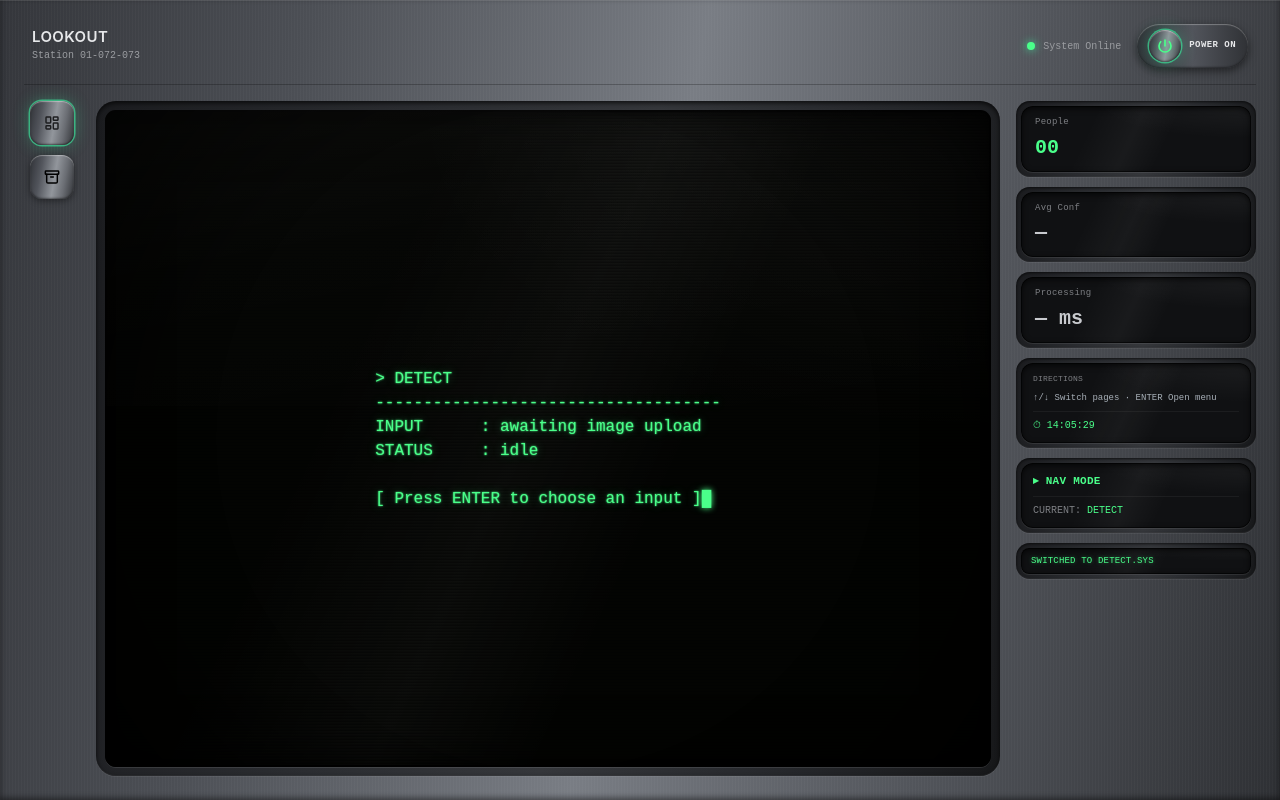
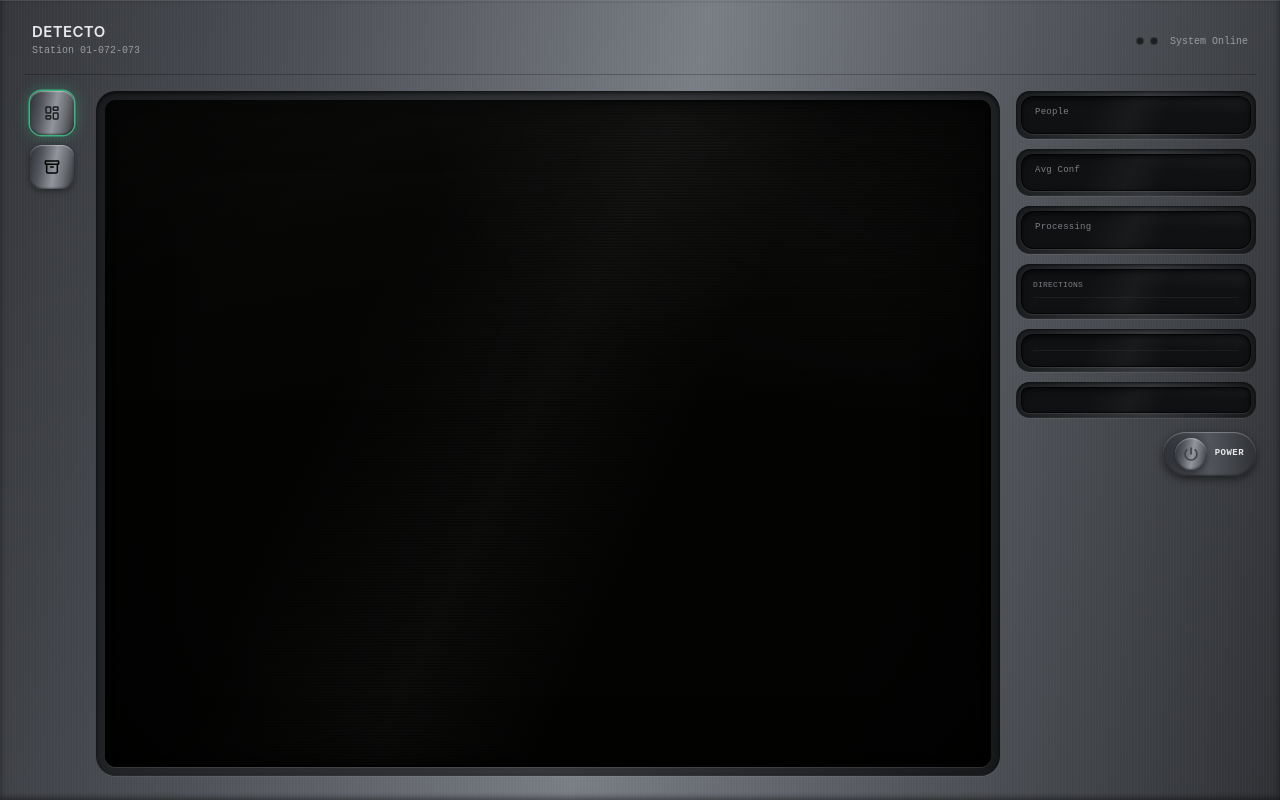
Before and after one commit to f18charles/detecto, a React app in the folder frontend/: page / in a window 1280 px wide. Built offline with nearby package versions, Linux system fonts and the light colour scheme; no server answers; the HTML template or start-up script is replaced by a standard one.

Commit message:
feat: update initial power state to off, move shutdown dialog inside screen keyboard-only, reposition power button to bottom right, update topbar 2-LED indicators, and ensure blank screens when powered off

```diff
--- a/frontend/src/components/chassis/ConsoleShell.jsx
+++ b/frontend/src/components/chassis/ConsoleShell.jsx
@@ -2,7 +2,6 @@ import TopBar from './TopBar';
 import NavSection from './NavSection';
 import ScreenBezel from './ScreenBezel';
 import StatsScreens from '../display/stats/StatsScreens';
-import PowerOffDialog from './PowerOffDialog';
 
 function ConsoleShell() {
   return (
@@ -15,7 +14,6 @@ function ConsoleShell() {
         </div>
         <StatsScreens />
       </div>
-      <PowerOffDialog />
     </div>
   );
 }
--- a/frontend/src/components/chassis/PowerButton.jsx
+++ b/frontend/src/components/chassis/PowerButton.jsx
@@ -42,7 +42,7 @@ export default function PowerButton() {
         </svg>
       </button>
       <span className="text-[9px] font-mono font-semibold tracking-wider text-chassis-text select-none">
-        {isPowerOn ? 'POWER ON' : 'POWER OFF'}
+        POWER
       </span>
     </div>
   );
--- a/frontend/src/components/chassis/PowerOffDialog.jsx
+++ b/frontend/src/components/chassis/PowerOffDialog.jsx
@@ -2,35 +2,24 @@ import { usePowerStore } from '../../stores/PowerStore';
 
 export default function PowerOffDialog() {
   const showPowerOffDialog = usePowerStore((s) => s.showPowerOffDialog);
-  const startShutdown = usePowerStore((s) => s.startShutdown);
-  const cancelPowerOff = usePowerStore((s) => s.cancelPowerOff);
 
   if (!showPowerOffDialog) return null;
 
   return (
-    <div className="fixed inset-0 z-50 flex items-center justify-center bg-black/75 backdrop-blur-xs">
-      <div className="bg-[#101113] border border-display-green/30 rounded-xl p-6 max-w-sm w-full shadow-[0_0_30px_rgba(74,255,138,0.2)] text-center font-mono">
-        <h3 className="text-display-green text-sm font-semibold tracking-wider mb-2 uppercase">
-          SHUTDOWN CONSOLE?
-        </h3>
-        <p className="text-chassis-muted text-xs mb-6">
+    <div className="absolute inset-0 z-30 flex flex-col items-center justify-center bg-[#030402]/95 p-4 font-mono text-display-green pointer-events-none select-none">
+      <div className="border border-display-green/40 bg-[#101113]/90 rounded-lg p-5 max-w-xs w-full text-center shadow-[0_0_20px_rgba(74,255,138,0.15)]">
+        <div className="text-xs font-bold tracking-wider mb-2 text-display-green uppercase">
+          ▸ SHUTDOWN CONSOLE?
+        </div>
+        <div className="text-[10px] text-chassis-muted mb-4 border-b border-white/10 pb-2">
           System services will be powered down.
-        </p>
-        <div className="flex gap-4 justify-center">
-          <button
-            type="button"
-            onClick={startShutdown}
-            className="px-4 py-2 bg-display-green/20 hover:bg-display-green/30 text-display-green border border-display-green/50 rounded text-xs font-bold transition-colors cursor-pointer"
-          >
-            [Y] YES
-          </button>
-          <button
-            type="button"
-            onClick={cancelPowerOff}
-            className="px-4 py-2 bg-white/5 hover:bg-white/10 text-chassis-muted border border-white/20 rounded text-xs font-bold transition-colors cursor-pointer"
-          >
-            [N] NO
-          </button>
+        </div>
+        <div className="text-xs font-semibold text-display-green space-x-4 mb-2">
+          <span className="px-2 py-1 bg-display-green/20 border border-display-green/40 rounded">[Y] YES</span>
+          <span className="px-2 py-1 bg-white/5 border border-white/20 rounded text-chassis-muted">[N] NO</span>
+        </div>
+        <div className="text-[9px] text-chassis-dim mt-3">
+          Press [Y] or ENTER to shutdown<br />Press [N] or ESC to cancel
         </div>
       </div>
     </div>
--- a/frontend/src/components/chassis/ScreenBezel.jsx
+++ b/frontend/src/components/chassis/ScreenBezel.jsx
@@ -1,5 +1,6 @@
 import TerminalText from '../display/main/TerminalText';
 import ResultView from '../display/main/ResultView';
+import PowerOffDialog from './PowerOffDialog';
 import { MODES, useNavigationStore } from '../../stores/NavigationStore';
 import { usePowerStore } from '../../stores/PowerStore';
 import { useScreenTransition } from '../../hooks/useScreenTransition';
@@ -40,6 +41,7 @@ function ScreenBezel() {
             )}
           </>
         )}
+        <PowerOffDialog />
         <div className="scanlines" />
         <div className="crt-vignette" />
         <div className="crt-glass-reflection" />
--- a/frontend/src/components/chassis/TopBar.jsx
+++ b/frontend/src/components/chassis/TopBar.jsx
@@ -1,37 +1,45 @@
 import { usePowerStore } from '../../stores/PowerStore';
-import PowerButton from './PowerButton';
+import { useHistory } from '../../hooks/UseHistory';
 
 const TopBar = () => {
   const isPowerOn = usePowerStore((s) => s.isPowerOn);
-  const isBooting = usePowerStore((s) => s.isBooting);
   const isShuttingDown = usePowerStore((s) => s.isShuttingDown);
+  const historyQuery = useHistory();
 
-  const online = isPowerOn && !isBooting && !isShuttingDown;
+  // Determine 2-light state:
+  // Off state (system powered off) -> gray/black
+  // On state + backend error -> red
+  // On state + backend ok -> green
+  const isSystemActive = isPowerOn && !isShuttingDown;
+  const isBackendConnected = !historyQuery.isError;
+
+  let lightStyle = 'bg-black/60 border border-white/10 shadow-none'; // off state (gray/black)
+  if (isSystemActive) {
+    if (isBackendConnected) {
+      lightStyle = 'bg-display-green shadow-[0_0_8px_#3ddc97]'; // connected green
+    } else {
+      lightStyle = 'bg-red-500 shadow-[0_0_6px_rgba(239,68,68,0.7)]'; // error red
+    }
+  }
 
   return (
     <div className="flex items-center w-full justify-between px-2 pb-4 mb-4 border-b border-black/25">
       <div className="flex items-center gap-3">
         <div>
           <h1 className="text-[15px] font-semibold tracking-wide text-chassis-text leading-none">
-            LOOKOUT
+            DETECTO
           </h1>
           <p className="text-[10px] font-mono text-chassis-muted mt-1">Station 01-072-073</p>
         </div>
       </div>
-      <div className="flex items-center gap-4">
-        <div className="flex items-center gap-2">
-          <span
-            className={`w-2 h-2 rounded-full ${
-              online
-                ? 'bg-display-green shadow-[0_0_8px_#3ddc97]'
-                : 'bg-red-500/80 shadow-[0_0_6px_rgba(239,68,68,0.5)]'
-            }`}
-          />
-          <span className="text-[10px] font-mono text-chassis-muted">
-            {online ? 'System Online' : isBooting ? 'Booting...' : 'System Offline'}
-          </span>
+      <div className="flex items-center gap-3">
+        <div className="flex items-center gap-1.5">
+          <span className={`w-2 h-2 rounded-full transition-all duration-300 ${lightStyle}`} />
+          <span className={`w-2 h-2 rounded-full transition-all duration-300 ${lightStyle}`} />
         </div>
-        <PowerButton />
+        <span className="text-[10px] font-mono text-chassis-muted select-none">
+          System Online
+        </span>
       </div>
     </div>
   );
--- a/frontend/src/components/display/stats/DirectionsPanel.jsx
+++ b/frontend/src/components/display/stats/DirectionsPanel.jsx
@@ -23,10 +23,10 @@ function DirectionsPanel() {
           Directions
         </div>
         <div className="text-[9px] font-mono text-[#a8b0b8] leading-relaxed">
-          {isPowerOn ? help : 'SYSTEM OFFLINE'}
+          {isPowerOn && !isShuttingDown ? help : ''}
         </div>
         <div className="text-[10px] font-mono text-display-green mt-1.5 pt-1.5 border-t border-white/5">
-          ⏱ {time}
+          {isPowerOn && !isShuttingDown ? `⏱ ${time}` : ''}
         </div>
       </div>
     </div>
--- a/frontend/src/components/display/stats/StatScreen.jsx
+++ b/frontend/src/components/display/stats/StatScreen.jsx
@@ -15,7 +15,7 @@ const StatScreen = ({ label, value, muted = false }) => {
       <div className={`inset-panel glass-shine rounded-xl px-3.5 py-2.5 ${powerClass}`}>
         <div className="text-[9px] font-mono text-chassis-dim tracking-wide mb-1">{label}</div>
         <div className={`font-mono font-semibold text-xl ${muted ? 'text-[#c8cace]' : 'text-display-green'}`}>
-          {isPowerOn ? value : '—'}
+          {isPowerOn && !isShuttingDown ? value : ''}
         </div>
       </div>
     </div>
--- a/frontend/src/components/display/stats/StatePanel.jsx
+++ b/frontend/src/components/display/stats/StatePanel.jsx
@@ -20,10 +20,12 @@ function StatePanel() {
     <div className="mini-frame">
       <div className={`inset-panel glass-shine rounded-xl px-3 py-2.5 ${powerClass}`}>
         <div className="text-[11px] font-mono text-display-green font-semibold tracking-wide mb-1.5">
-          ▸ {isPowerOn ? `${MODE_NAMES[mode]} MODE` : 'OFFLINE'}
+          {isPowerOn && !isShuttingDown ? `▸ ${MODE_NAMES[mode]} MODE` : ''}
         </div>
         <div className="text-[10px] font-mono text-chassis-dim pt-1.5 border-t border-white/5">
-          CURRENT: <span className="text-display-green">{isPowerOn ? PAGE_NAMES[currPage] : '—'}</span>
+          {isPowerOn && !isShuttingDown ? (
+            <>CURRENT: <span className="text-display-green">{PAGE_NAMES[currPage]}</span></>
+          ) : ''}
         </div>
       </div>
     </div>
--- a/frontend/src/components/display/stats/StatsScreens.jsx
+++ b/frontend/src/components/display/stats/StatsScreens.jsx
@@ -3,6 +3,7 @@ import StatScreen from './StatScreen';
 import DirectionsPanel from './DirectionsPanel';
 import StatePanel from './StatePanel';
 import ToastScreen from './ToastScreen';
+import PowerButton from '../../chassis/PowerButton';
 import { formatConfidence, formatTime, padCount } from '../../../utils/format';
 
 function StatsScreens() {
@@ -13,13 +14,16 @@ function StatsScreens() {
   const time = formatTime(currentResult?.inferenceTimeMs);
 
   return (
-    <div className="flex flex-col gap-2.5 self-start">
+    <div className="flex flex-col gap-2.5 self-start w-full">
       <StatScreen label="People" value={people} />
       <StatScreen label="Avg Conf" value={conf} muted />
       <StatScreen label="Processing" value={time} muted />
       <DirectionsPanel />
       <StatePanel />
       <ToastScreen />
+      <div className="flex justify-end pt-1">
+        <PowerButton />
+      </div>
     </div>
   );
 }
--- a/frontend/src/components/display/stats/ToastScreen.jsx
+++ b/frontend/src/components/display/stats/ToastScreen.jsx
@@ -70,7 +70,7 @@ function ToastScreen() {
     <div className="mini-frame">
       <div className={`inset-panel glass-shine rounded-lg h-[26px] px-2.5 flex items-center overflow-hidden relative ${powerClass}`}>
         <div ref={trackRef} key={toastKey} className="toast-track">
-          {isPowerOn ? message : ''}
+          {isPowerOn && !isShuttingDown ? message : ''}
         </div>
       </div>
     </div>
--- a/frontend/src/stores/PowerStore.js
+++ b/frontend/src/stores/PowerStore.js
@@ -1,7 +1,7 @@
 import { create } from 'zustand';
 
 export const usePowerStore = create((set, get) => ({
-  isPowerOn: true,
+  isPowerOn: false,
   isBooting: false,
   isShuttingDown: false,
   showPowerOffDialog: false,
```
